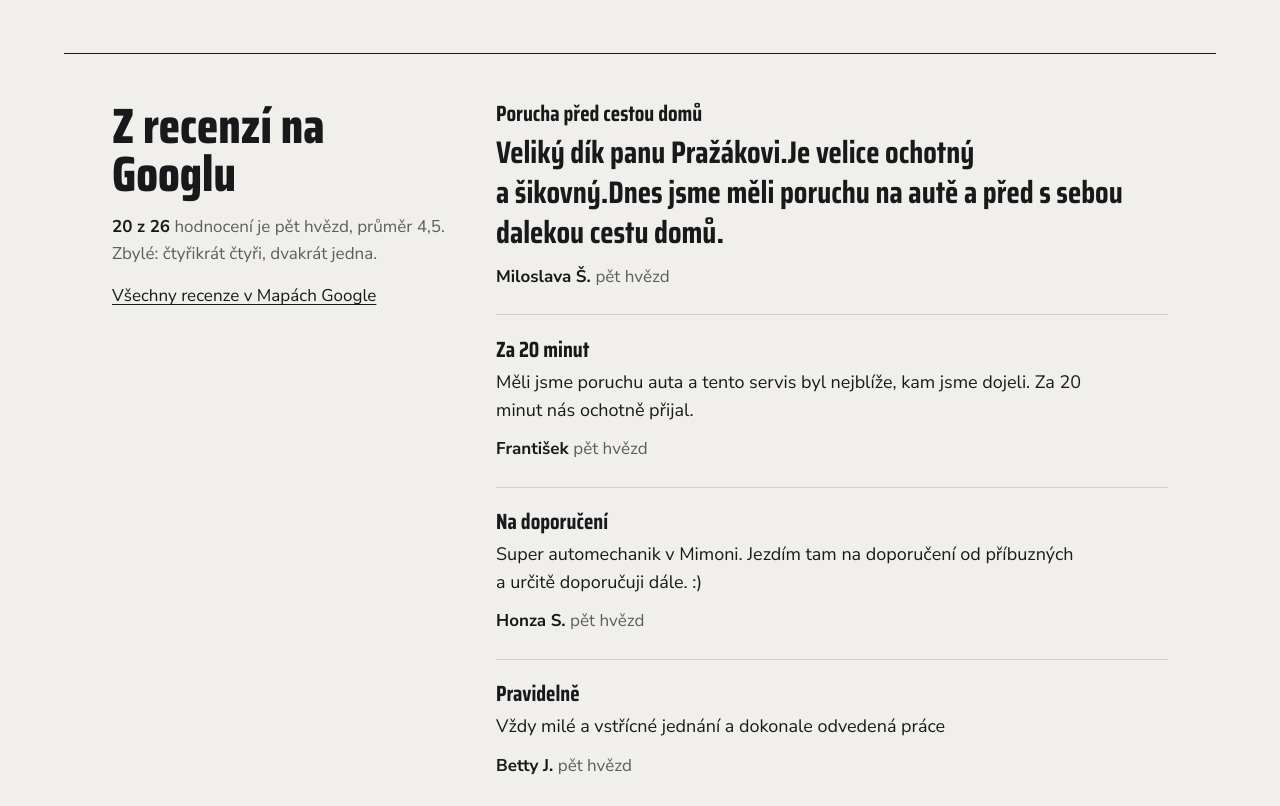
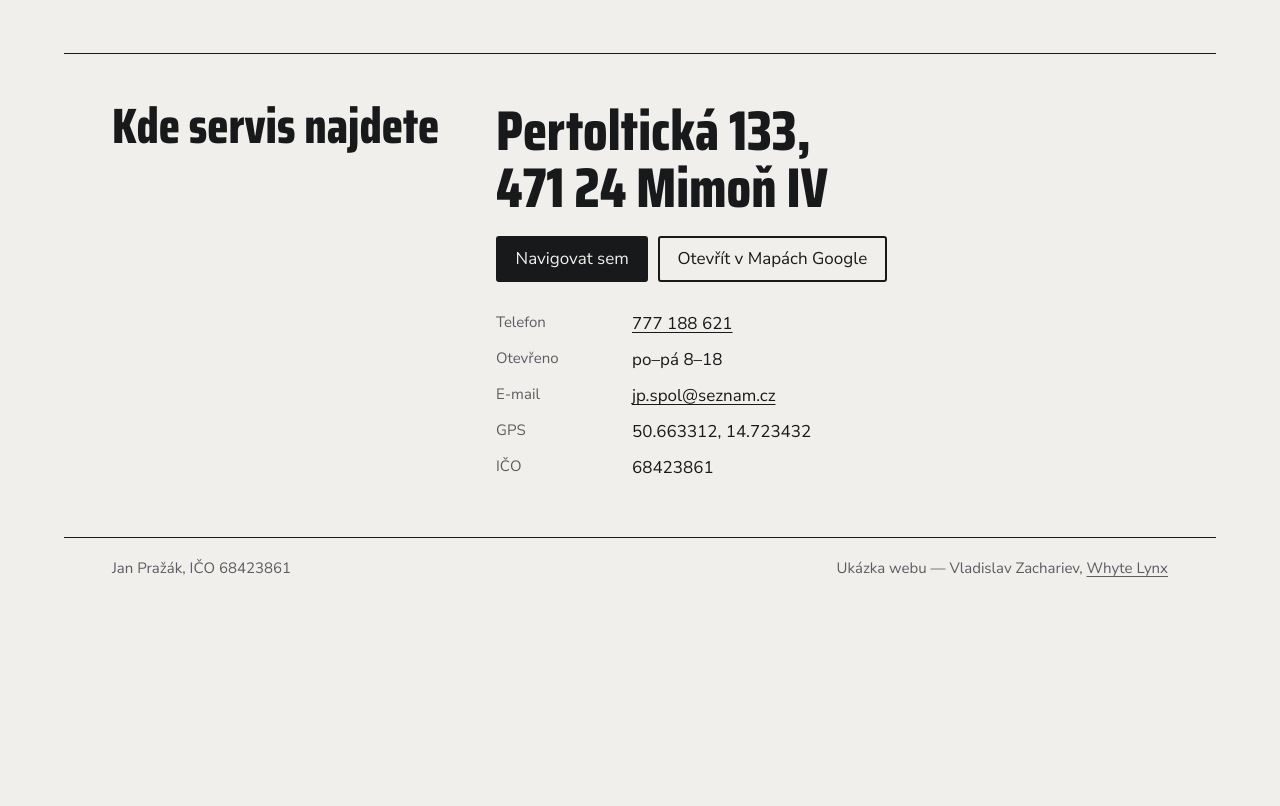
Before and after one commit to vladislavzachariev-oss/autoopravna-prazak-jan, a plain HTML site: page index.html in a window 1280 px wide. Shown: the part 1024-1830 px from the top of the page. After the commit the page ends 1629 px from the top, so only its background shows below. Drawn offline with Linux system fonts and the light colour scheme.

Commit message:
Bez recenzí a hvězdiček, jen odkaz na profil na Googlu
- pryč oddíl s recenzemi, souhrny hvězd a hodnocení (i v meta a JSON-LD)
- úvod bez citací a převyprávění zákazníků
- patička: Ukázka webu — Vladislav Zachariev, Whyte Lynx

Co-Authored-By: Claude Opus 5.5 <noreply@anthropic.com>
Claude-Session: https://claude.ai/code/session_01QBGuzgRHxU95mt4rDbrAV6

```diff
--- a/index.html
+++ b/index.html
@@ -4,7 +4,7 @@
 <meta charset="utf-8">
 <meta name="viewport" content="width=device-width, initial-scale=1">
 <title>Autoservis Mimoň, Pertoltická 133 | Autoopravna Pražák Jan</title>
-<meta name="description" content="Autoopravna Pražák Jan, Pertoltická 133, Mimoň. Objednání na čísle 777 188 621. Na Googlu 26 hodnocení, průměr 4,5.">
+<meta name="description" content="Autoopravna Pražák Jan, Pertoltická 133, Mimoň. Objednání na čísle 777 188 621.">
 <meta property="og:type" content="website">
 <meta property="og:locale" content="cs_CZ">
 <meta property="og:title" content="Autoopravna Pražák Jan — Autoservis otevřený do šesti.">
@@ -122,8 +122,7 @@ a:hover{text-decoration-thickness:2px}
     {"@type": "OpeningHoursSpecification", "dayOfWeek": "Thursday", "opens": "08:00", "closes": "18:00"},
     {"@type": "OpeningHoursSpecification", "dayOfWeek": "Friday", "opens": "08:00", "closes": "18:00"}
   ],
-  "hasMap": "https://www.google.com/maps/place/Autoopravna+Pra%C5%BE%C3%A1k+Jan/data=!4m7!3m6!1s0x470943d8676d601d:0x4b7a545946812871!8m2!3d50.6633125!4d14.7234317!16s%2Fg%2F1td0x5fz!19sChIJHWBtZ9hDCUcRcSiBRllUeks",
-  "aggregateRating": {"@type": "AggregateRating", "ratingValue": "4.5", "bestRating": "5", "worstRating": "1", "ratingCount": "26"}
+  "hasMap": "https://www.google.com/maps/place/Autoopravna+Pra%C5%BE%C3%A1k+Jan/data=!4m7!3m6!1s0x470943d8676d601d:0x4b7a545946812871!8m2!3d50.6633125!4d14.7234317!16s%2Fg%2F1td0x5fz!19sChIJHWBtZ9hDCUcRcSiBRllUeks"
 }
 </script>
 </head>
@@ -139,7 +138,7 @@ a:hover{text-decoration-thickness:2px}
 <section class="hero frame" aria-labelledby="titulek">
   <h1 id="titulek">Autoservis otevřený do šesti.<span class="sub">Jan Pražák, Pertoltická 133, Mimoň</span></h1>
 
-  <p class="lead">Ve všední dny od osmi do šesti večer. Jedni zákazníci píšou, že je s&nbsp;poruchou přijal za 20 minut.</p>
+  <p class="lead">Ve všední dny od osmi do šesti večer. Kdy můžete přijet, se domluvíte po telefonu.</p>
 
   <a class="phone" href="tel:+420777188621">
     <span class="phone-label">Objednání</span>
@@ -178,37 +177,6 @@ a:hover{text-decoration-thickness:2px}
   </div>
 </section>
 
-<section class="band frame" id="recenze" aria-labelledby="recenze-h">
-  <div class="split">
-    <div class="aside">
-      <h2 id="recenze-h">Z&nbsp;recenzí na Googlu</h2>
-      <p><strong>20 z&nbsp;26</strong> hodnocení je pět hvězd, průměr 4,5. Zbylé: čtyřikrát čtyři, dvakrát jedna.</p>
-      <p><a href="https://www.google.com/maps/place/Autoopravna+Pra%C5%BE%C3%A1k+Jan/data=!4m7!3m6!1s0x470943d8676d601d:0x4b7a545946812871!8m2!3d50.6633125!4d14.7234317!16s%2Fg%2F1td0x5fz!19sChIJHWBtZ9hDCUcRcSiBRllUeks" target="_blank" rel="noopener">Všechny recenze v&nbsp;Mapách Google</a></p>
-    </div>
-    <div class="quotes">
-      <figure class="q lead-q">
-        <p class="when">Porucha před cestou domů</p>
-        <blockquote>Veliký dík panu Pražákovi.Je velice ochotný a&nbsp;šikovný.Dnes jsme měli poruchu na autě a&nbsp;před s&nbsp;sebou dalekou cestu domů.</blockquote>
-        <figcaption>Miloslava Š. <span>pět hvězd</span></figcaption>
-      </figure>
-      <figure class="q">
-        <p class="when">Za 20 minut</p>
-        <blockquote>Měli jsme poruchu auta a&nbsp;tento servis byl nejblíže, kam jsme dojeli. Za 20 minut nás ochotně přijal.</blockquote>
-        <figcaption>František <span>pět hvězd</span></figcaption>
-      </figure>
-      <figure class="q">
-        <p class="when">Na doporučení</p>
-        <blockquote>Super automechanik v&nbsp;Mimoni. Jezdím tam na doporučení od příbuzných a&nbsp;určitě doporučuji dále. :)</blockquote>
-        <figcaption>Honza S. <span>pět hvězd</span></figcaption>
-      </figure>
-      <figure class="q">
-        <p class="when">Pravidelně</p>
-        <blockquote>Vždy milé a&nbsp;vstřícné jednání a&nbsp;dokonale odvedená práce</blockquote>
-        <figcaption>Betty J. <span>pět hvězd</span></figcaption>
-      </figure>
-    </div>
-  </div>
-</section>
 
 <section class="band frame" aria-labelledby="kde">
   <div class="split">
@@ -234,7 +202,7 @@ a:hover{text-decoration-thickness:2px}
 
 <footer class="foot frame">
   <p>Jan Pražák, IČO 68423861</p>
-  <p>Ukázka webu — Vladislav Zachariev</p>
+  <p>Ukázka webu — Vladislav Zachariev, <a href="https://whytelynx.cz">Whyte Lynx</a></p>
 </footer>
 <script>
 (function(){var d=new Date().getDay(),li=document.querySelector('.days li[data-d="'+d+'"]');if(li)li.classList.add('today')})();
```
